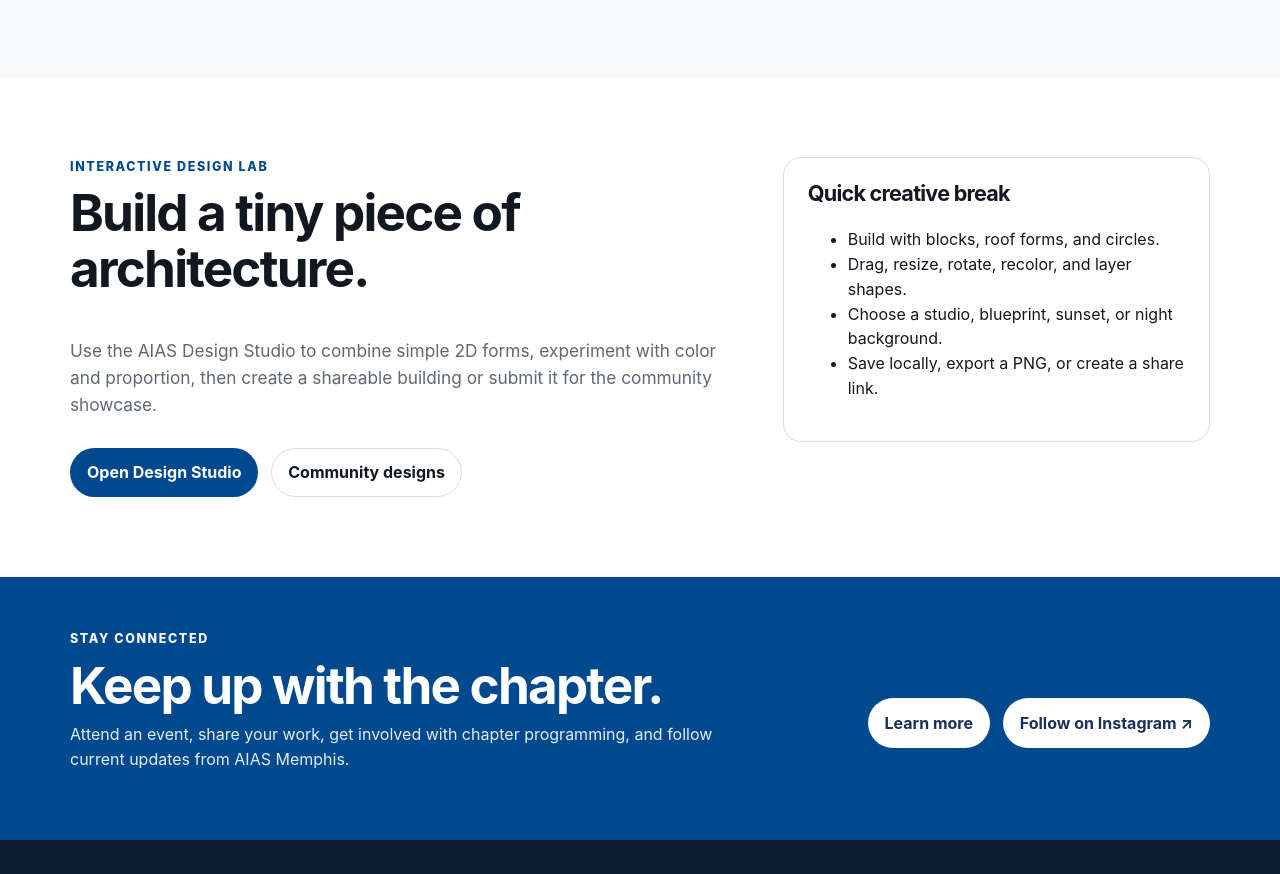
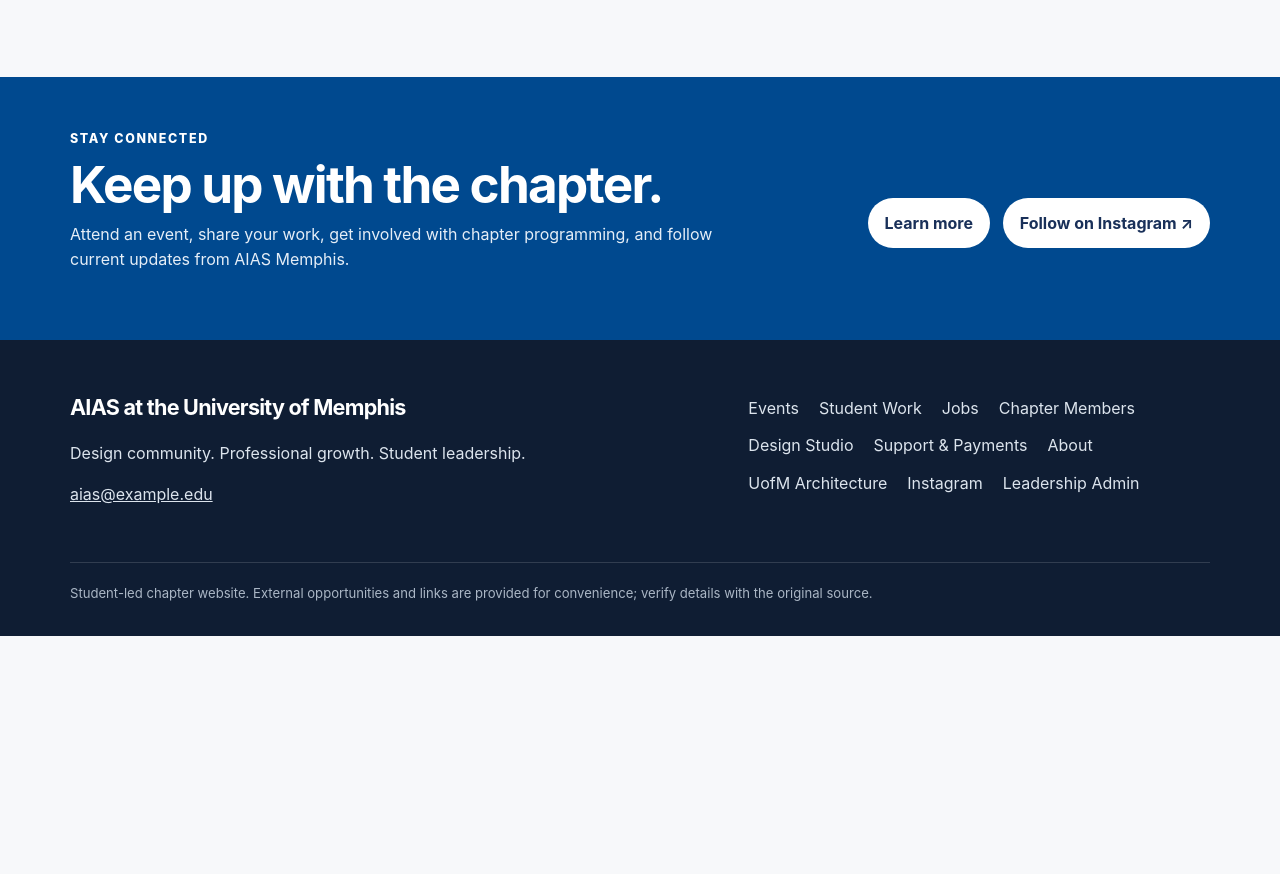
Before and after one commit to AIASTest/aias-memphis, a website: page index.html in a window 1280 px wide. Shown: the part 3124-3998 px from the top of the page. After the commit the page ends 3760 px from the top, so only its background shows below. Drawn offline with Linux system fonts and the light colour scheme.

Commit message:
Remove Design Studio from homepage

```diff
--- a/index.html
+++ b/index.html
@@ -62,26 +62,6 @@
     </div>
   </section>
 
-  <section class="section" style="background:#fff">
-    <div class="container about-grid">
-      <div>
-        <p class="eyebrow">Interactive design lab</p>
-        <h2>Build a tiny piece of architecture.</h2>
-        <p class="muted" style="font-size:1.08rem">Use the AIAS Design Studio to combine simple 2D forms, experiment with color and proportion, then create a shareable building or submit it for the community showcase.</p>
-        <div class="button-row"><a class="button button-primary" href="designer.html">Open Design Studio</a><a class="button button-outline" href="designer.html#showcase">Community designs</a></div>
-      </div>
-      <aside class="info-panel">
-        <h3>Quick creative break</h3>
-        <ul>
-          <li>Build with blocks, roof forms, and circles.</li>
-          <li>Drag, resize, rotate, recolor, and layer shapes.</li>
-          <li>Choose a studio, blueprint, sunset, or night background.</li>
-          <li>Save locally, export a PNG, or create a share link.</li>
-        </ul>
-      </aside>
-    </div>
-  </section>
-
   <section class="cta-band section-tight">
     <div class="container cta-layout">
       <div><p class="eyebrow" style="color:#fff">Stay connected</p><h2>Keep up with the chapter.</h2><p>Attend an event, share your work, get involved with chapter programming, and follow current updates from AIAS Memphis.</p></div>
```
